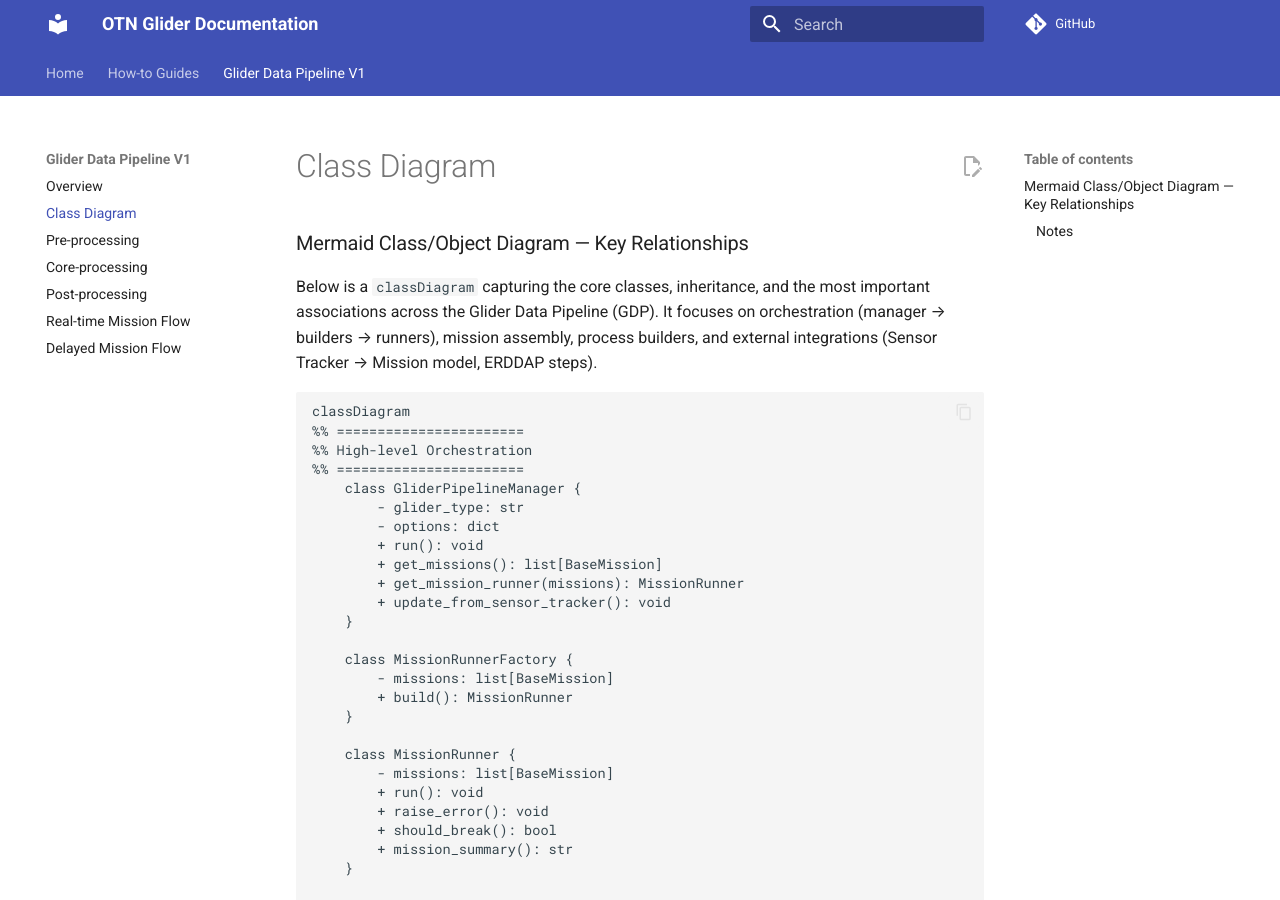
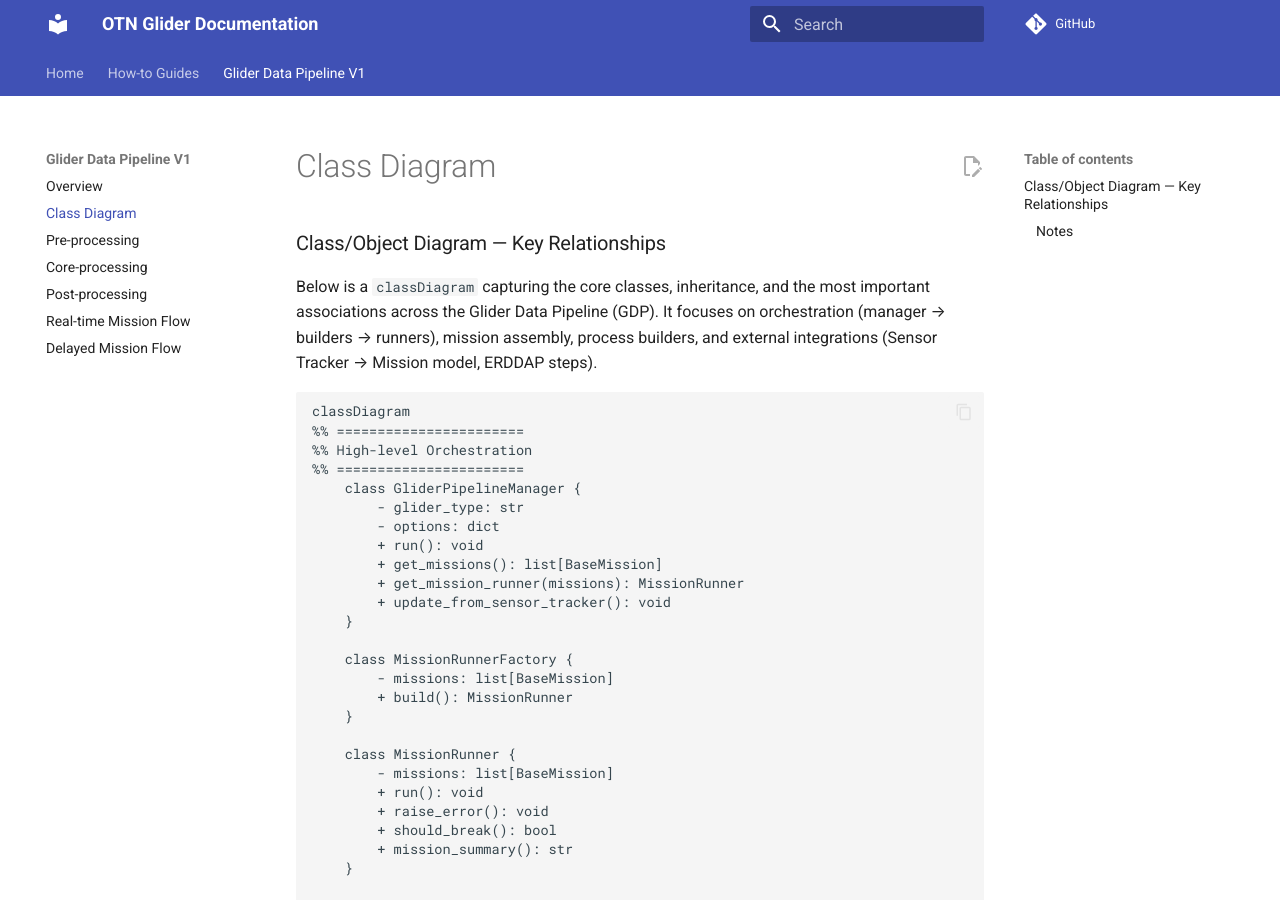
Before and after one commit to ocean-tracking-network/otn-glider-documentation, an MkDocs documentation site: the page built from docs/gdp/overall_class_diagram.md, in a window 1280 px wide and 900 px high. Built offline with MkDocs 1.6.1 and Material for MkDocs 9.7.7, drawn with Linux system fonts in a browser that asks for light colours; comment, search, counter and statistics services are not loaded.

Commit message:
Update title

```diff
--- a/docs/gdp/overall_class_diagram.md
+++ b/docs/gdp/overall_class_diagram.md
@@ -2,7 +2,7 @@
 title: Overall Class Diagram
 ---
 
-### Mermaid Class/Object Diagram — Key Relationships
+### Class/Object Diagram — Key Relationships
 
 Below is a `classDiagram` capturing the core classes, inheritance, and the most important associations across
 the Glider Data Pipeline (GDP). It focuses on orchestration (manager → builders → runners), mission assembly, process
```
